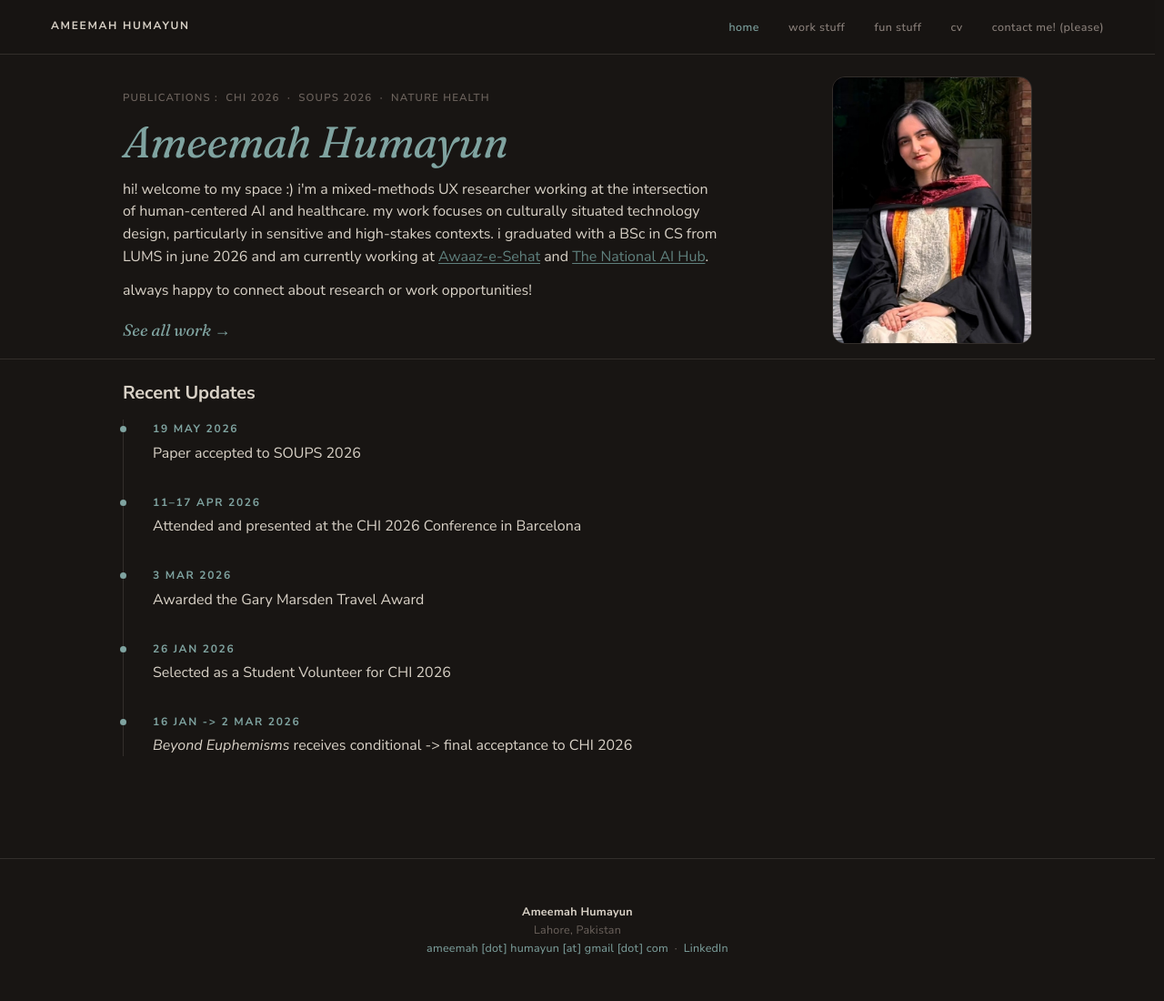
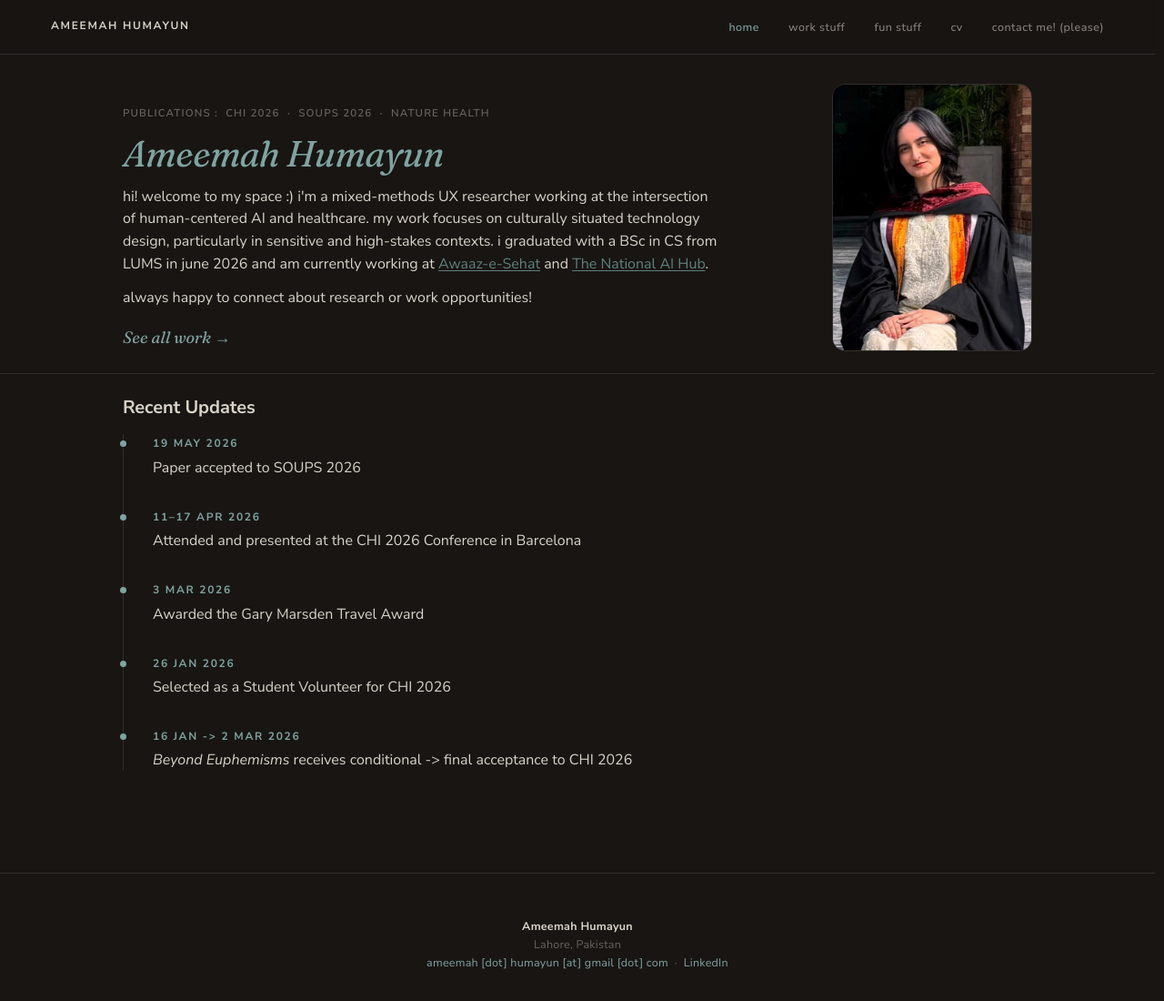
Before and after one commit to ameemahumayun/ameemahumayun.github.io, a Jekyll site: the page built from index.html, in a window 1280 px wide and 1100 px high. Shown: the whole window at 91% size. Built offline with Jekyll 4.4.1, drawn with Linux system fonts in a browser that asks for light colours.

Commit message:
Shrink hero name slightly, nudge hero card whitespace back up a touch
Co-Authored-By: Claude Sonnet 5 <noreply@anthropic.com>
Claude-Session: https://claude.ai/code/session_01RCzM7zTsD8mFw1QLJ4sgHP

```diff
--- a/assets/css/components.css
+++ b/assets/css/components.css
@@ -673,7 +673,7 @@
    more compact — enough that Recent Updates' first entry clears the
    fold on typical laptop heights, without affecting Contact/Card
    which also use .hero. */
-.hero--profile { padding: var(--space-3) 0 var(--space-2); }
+.hero--profile { padding: var(--space-4) 0 var(--space-3); }
 .hero--profile .hero__inner {
   max-width: var(--container-wide);
   display: flex;
--- a/index.html
+++ b/index.html
@@ -15,7 +15,7 @@ description: Mixed-methods UX researcher working on human-centered AI for health
         <a href="{{ '/assets/soups2026-final545.pdf' | relative_url }}" target="_blank" rel="noopener" class="link-quiet">SOUPS 2026</a> &nbsp;·&nbsp;
         <span>Nature Health</span>
       </p>
-      <h1 style="margin-top:0;margin-bottom:0.75rem;"><span class="serif">Ameemah Humayun</span></h1>
+      <h1 style="margin-top:0;margin-bottom:0.75rem;font-size:clamp(28px, 3.6vw, 40px);"><span class="serif">Ameemah Humayun</span></h1>
       <p class="lead" style="max-width:660px;font-size:var(--text-base);margin-bottom:0.75rem;">hi! welcome to my space :) i'm a mixed-methods UX researcher working at the intersection of human-centered AI and healthcare. my work focuses on culturally situated technology design, particularly in sensitive and high-stakes contexts. i graduated with a BSc in CS from LUMS in june 2026 and am currently working at <a href="https://www.awaazesehat.com/" target="_blank" rel="noopener" class="link-teal">Awaaz-e-Sehat</a> and <a href="https://thenationalaihub.com/" target="_blank" rel="noopener" class="link-teal">The National AI Hub</a>.</p>
       <p class="lead" style="max-width:660px;font-size:var(--text-base);margin-bottom:0.75rem;">always happy to connect about research or work opportunities!</p>
       <p style="margin-top:1rem;">
```
